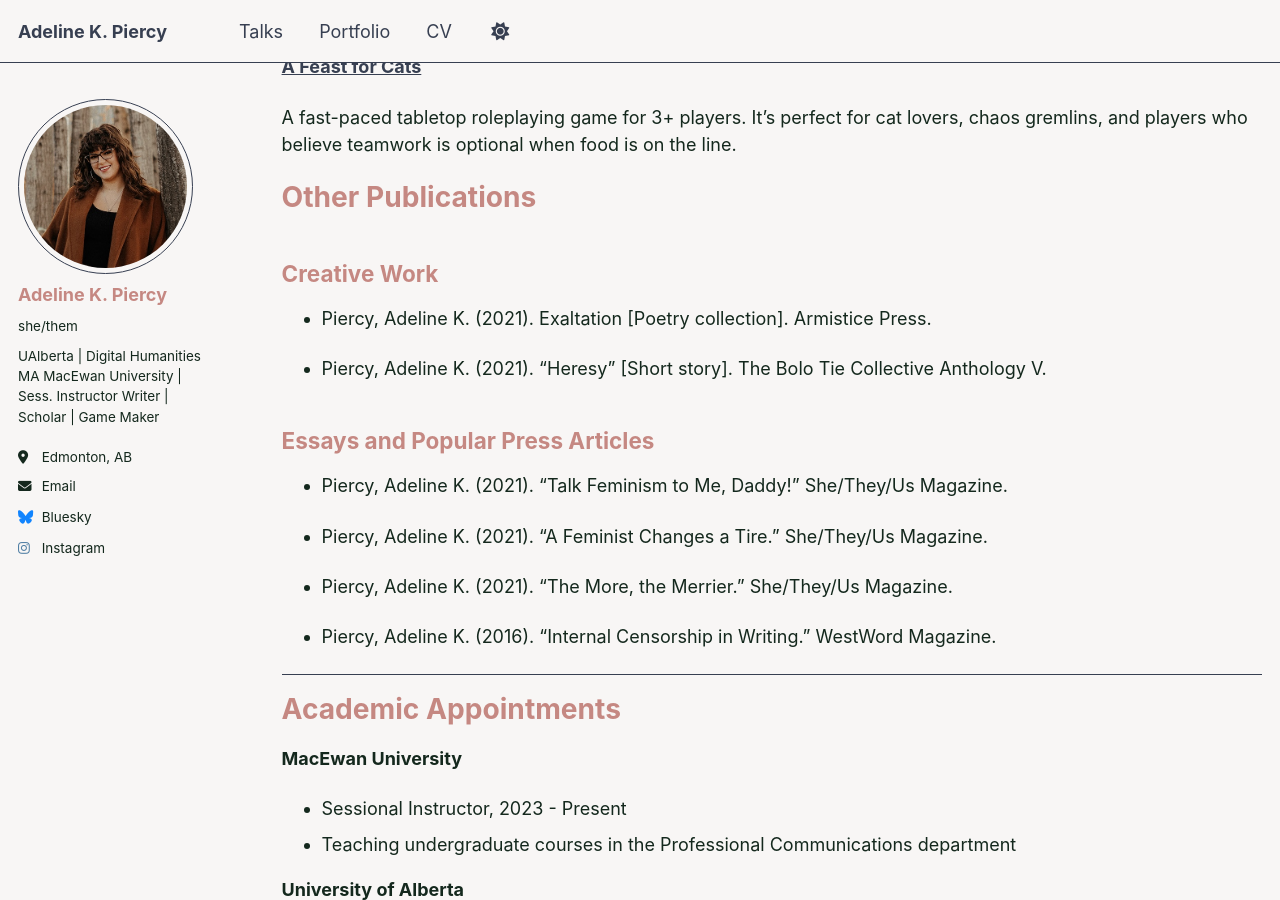
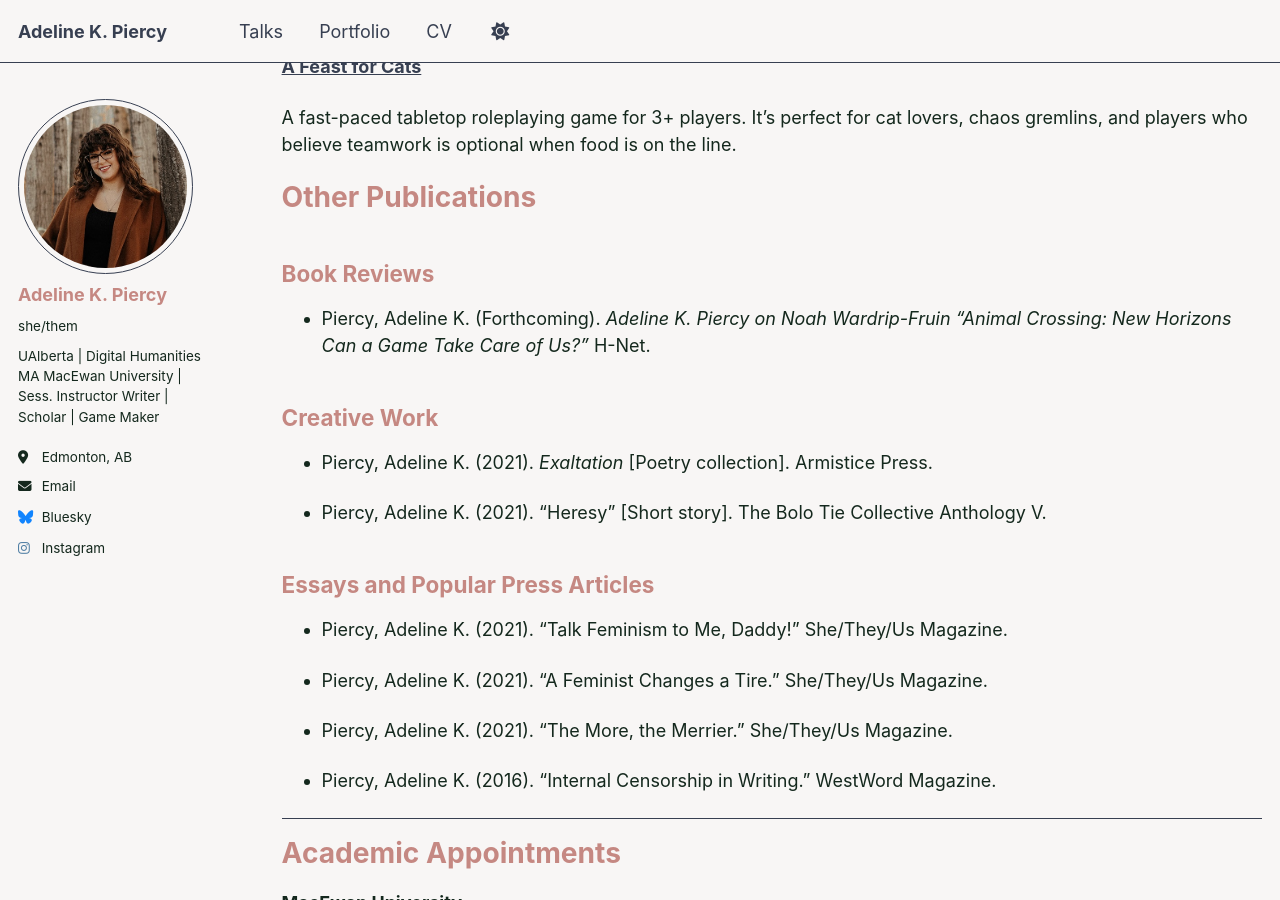
Before and after one commit to akpiercy/me, a Jekyll site: the page built from _pages/cv.md, in a window 1280 px wide and 900 px high, scrolled down 1176 px. Built offline with Jekyll 4.4.1, drawn with Linux system fonts in a browser that asks for light colours.

Commit message:
Update formatting for book title in CV
Formatted book title in the publications section.

```diff
--- a/_pages/cv.md
+++ b/_pages/cv.md
@@ -52,9 +52,13 @@ A fast-paced tabletop roleplaying game for 3+ players. It’s perfect for cat lo
 Other Publications
 ======
 
+Book Reviews
+-------
+* Piercy, Adeline K. (Forthcoming). *Adeline K. Piercy on Noah Wardrip-Fruin "Animal Crossing: New Horizons Can a Game Take Care of Us?”* H-Net.
+
 Creative Work
 -------
-* Piercy, Adeline K. (2021). Exaltation [Poetry collection]. Armistice Press.
+* Piercy, Adeline K. (2021). *Exaltation* [Poetry collection]. Armistice Press.
 
 * Piercy, Adeline K. (2021). “Heresy” [Short story]. The Bolo Tie Collective Anthology V.
 
```
